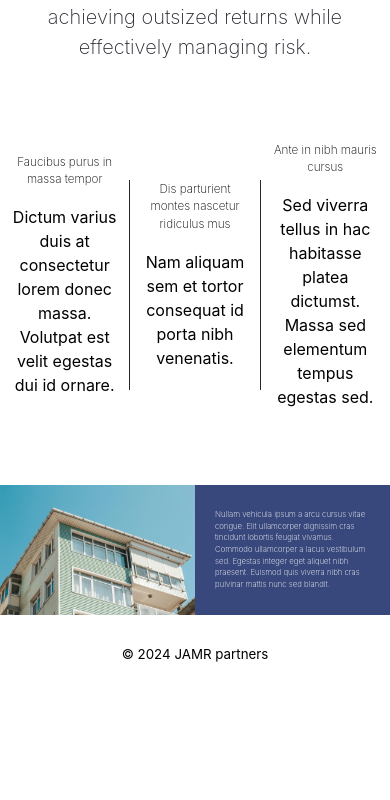
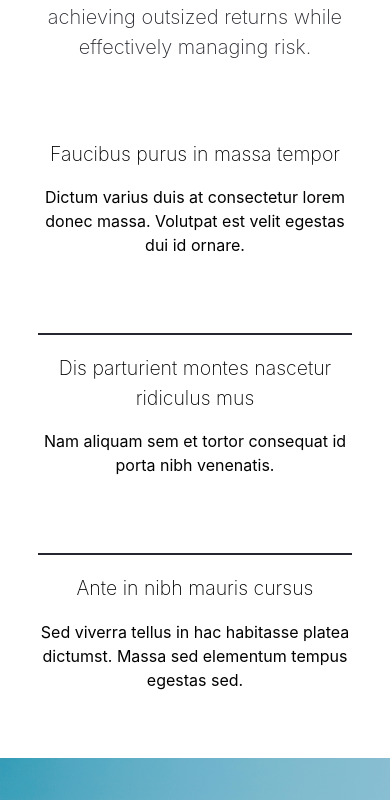
Before and after one commit to conniechen651/website, a React (Vite) app: page / in a window 390 px wide. Shown: the part 1083-1883 px from the top of the page. Before the commit the page ends 1768 px from the top, so only its background shows below. Built offline with nearby package versions, Linux system fonts and the light colour scheme.

Commit message:
Updates to formatting for mobile

```diff
--- a/src/Home.css
+++ b/src/Home.css
@@ -92,3 +92,48 @@
     color: white;
     display: flex;
 }
+
+@media screen and (max-width: 780px) {
+    .main-img-text {
+        flex-wrap: wrap;
+    }
+    .main-img-text img {
+        width: 100vw;
+    }
+    .main-img-text p {
+        margin: 20px;
+        font-size: 18px;
+    }
+
+    .main-facts{
+        display: flex;
+        flex-direction: column;
+        justify-content: center;
+        align-items: center;
+        margin-top: 38px;
+    }
+
+    .fact {
+        display: flex;
+        flex-direction: column;
+        align-items: center;
+        justify-content: center;
+        width: 80vw;
+        text-align: center;
+        padding: 0px;
+
+    }
+
+    .fact h3{
+        font-size: 5vw;
+        font-weight: 200;
+        margin-bottom: 0;
+    }
+
+    .vertical-line {
+        border: 1px solid #25272E;
+        height: 0px;
+        width: 80vw;
+        margin-top: 60px;
+    }
+}
```
